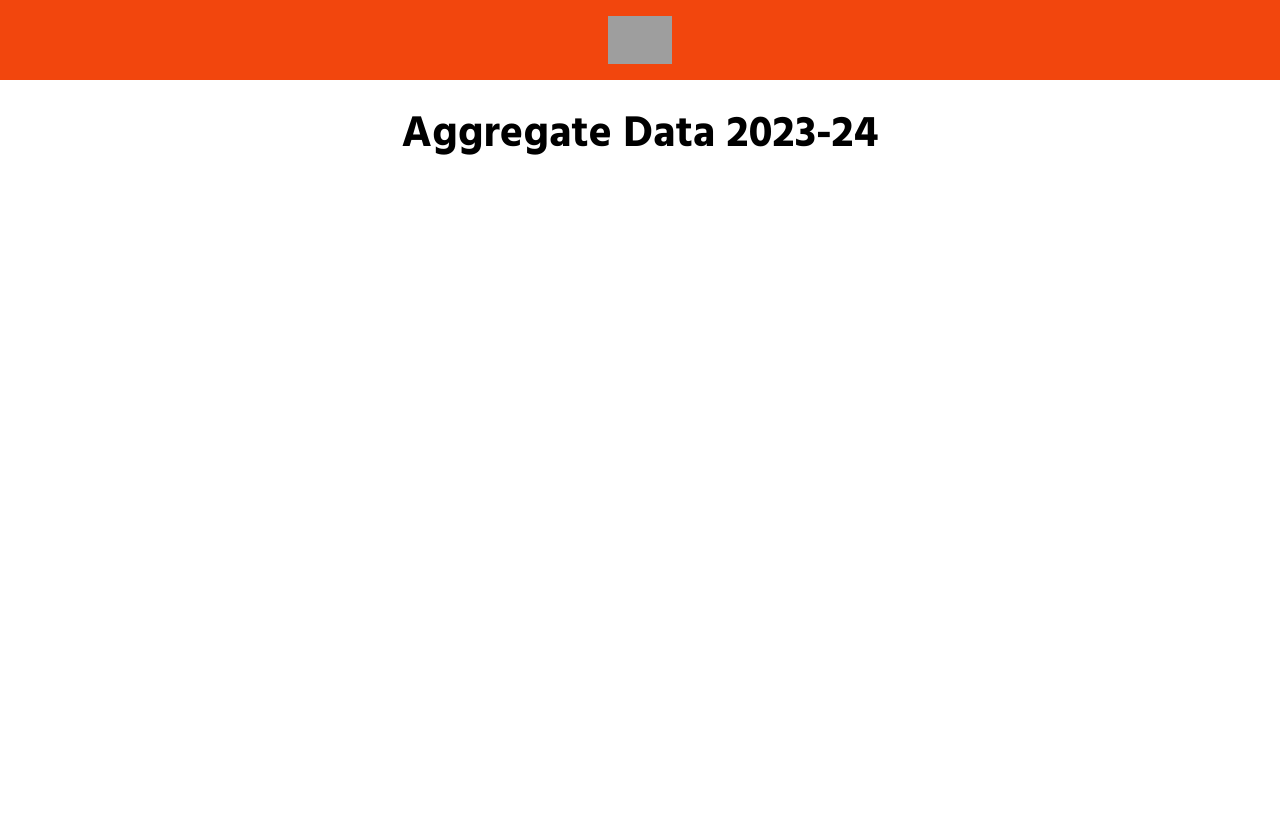
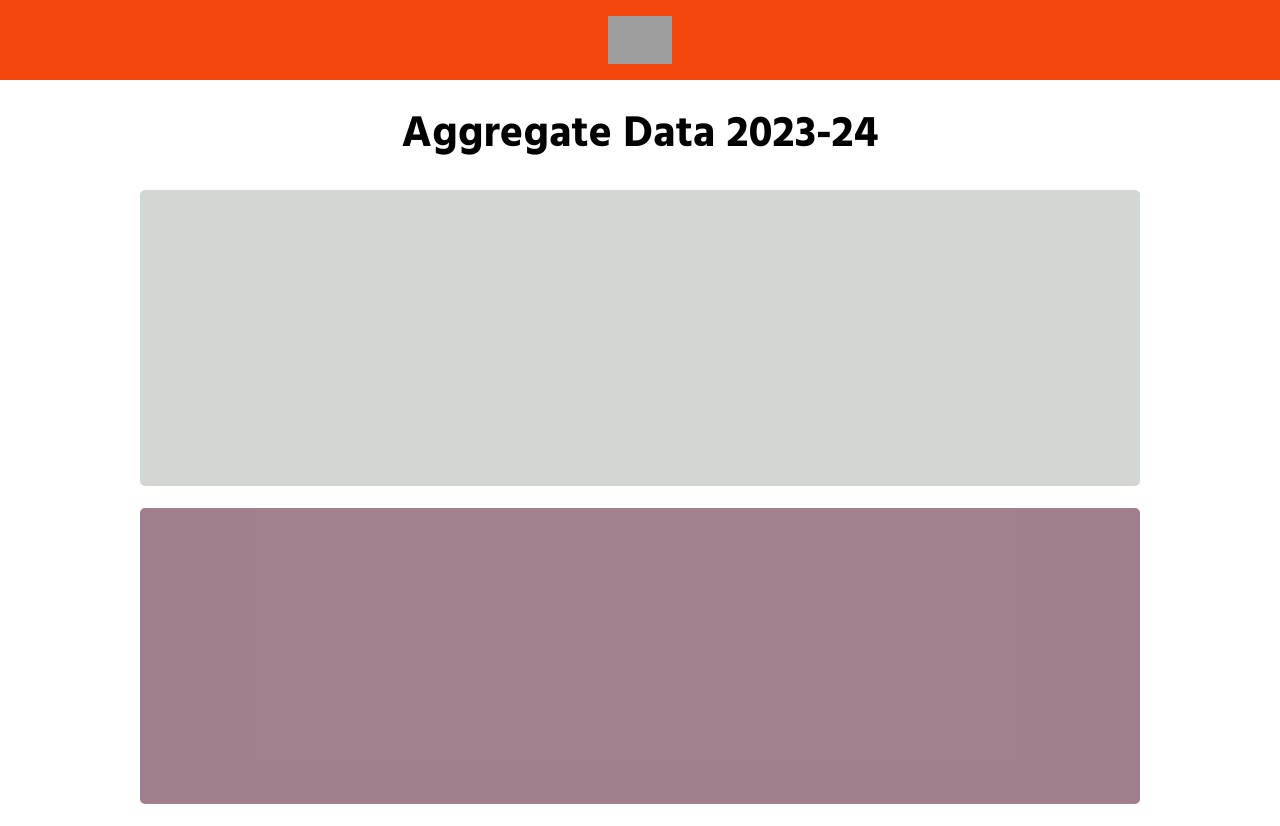
Before and after one commit to RickV85/gig-boss-interview, a React (Vite) app: page /aggregate in a window 1280 px wide. Before the commit the page ends 800 px from the top, so only its background shows below. Built offline with nearby package versions, Linux system fonts and the light colour scheme; grey boxes are pictures that could not be loaded; the HTML template or start-up script is replaced by a standard one.

Commit message:
Style aggregate component sections

```diff
--- a/src/components/AggregateDisplay/AggregateData.css
+++ b/src/components/AggregateDisplay/AggregateData.css
@@ -0,0 +1,15 @@
+.all-mem-agg-section,
+.total-agg-section {
+  min-height: 37vh;
+  width: 100%;
+  max-width: 1000px;
+  border-radius: 5px;
+}
+
+.all-mem-agg-section {
+  background-color: #d2d7d4;
+}
+
+.total-agg-section {
+  background-color: #571e368f;
+}
--- a/src/components/AllMemAggregate/AllMemAggregate.jsx
+++ b/src/components/AllMemAggregate/AllMemAggregate.jsx
@@ -1,7 +1,6 @@
 import { array } from "prop-types";
 
 export default function AllMemAggregate({ memArr }) {
-  console.log(memArr)
   return (
     <section className="all-mem-agg-section">
     </section>
```
